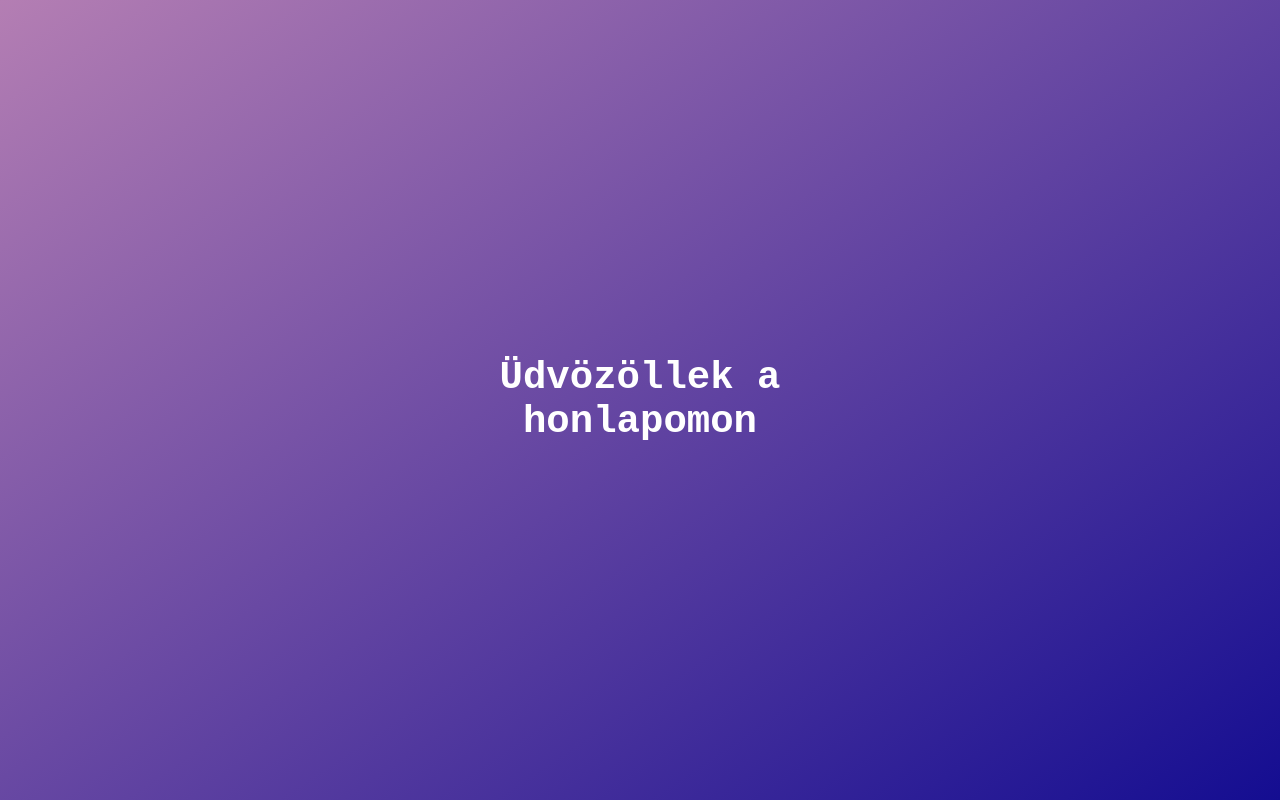
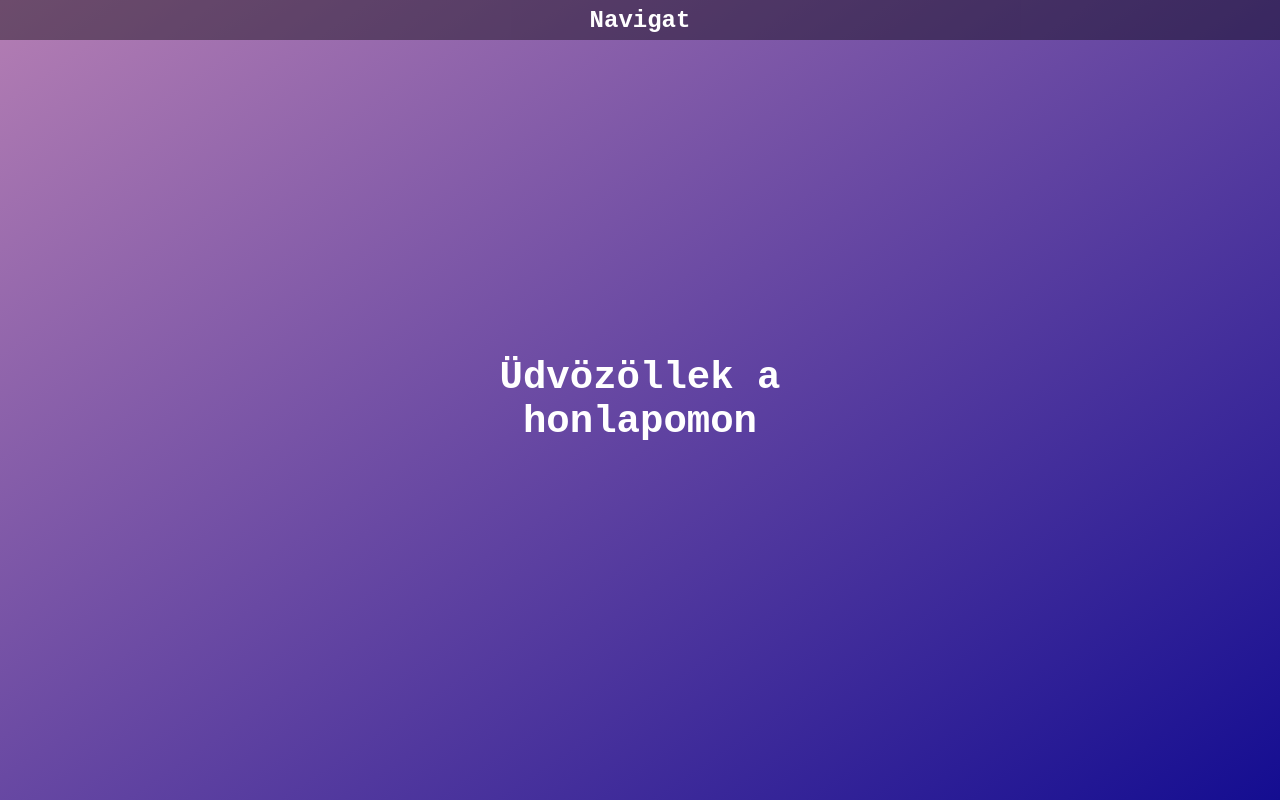
Before and after one commit to feherszabolcs/portfolio, a React (Create React App) app: page / in a window 1280 px wide. Built offline with nearby package versions, Linux system fonts and the light colour scheme.

Commit message:
navigation added, scrolling

```diff
--- a/public/index.html
+++ b/public/index.html
@@ -8,7 +8,7 @@
     <meta name="description" content="Web site created using create-react-app"/>
     <link rel="apple-touch-icon" href="%PUBLIC_URL%/logo192.png" />
     <link rel="manifest" href="%PUBLIC_URL%/manifest.json" />
-    <title>React App</title>
+    <title>React testing</title>
   </head>
   <body>
     <div id="root"></div>
--- a/src/App.css
+++ b/src/App.css
@@ -15,6 +15,26 @@ section{
     align-items: center;
     scroll-snap-align: start;
 }
+section.App-navbar{
+    height: 5vh;
+    display: flex;
+    width: 100%;
+    justify-content: center;
+    align-items: center;
+    scroll-snap-align: start;
+    position: fixed;
+    background-color: rgb(0,0,0);
+    background-color: rgba(0,0,0, 0.4);
+}
+section.App-footer{
+    height: 7vh;
+    display: flex;
+    width: 100%;
+    justify-content: center;
+    align-items: center;
+    scroll-snap-align: start;
+    position: fixed;
+}
 .container{
     scroll-snap-type: y mandatory;
     overflow-y: scroll;
--- a/src/App.js
+++ b/src/App.js
@@ -5,16 +5,21 @@ import { Navbar, Footer, Welcome, About } from './components';
 const App = () => {
   return (
     <div>
-
       <div className='container'>
-      <Navbar/>
+        <section className='App-navbar'>
+          <div className='bg-blur'>
+            <Navbar />
+          </div>
+        </section>
         <section className='App-starterpage'>
           <Welcome />
         </section>
         <section className='App-about'>
-          <About/>
+          <About />
         </section>
-        <Footer/>
+        <section className='App-footer'>
+          <Footer />
+        </section>
       </div>
     </div>
 
--- a/src/components/footer/Footer.jsx
+++ b/src/components/footer/Footer.jsx
@@ -3,7 +3,7 @@ import './footer.css'
 
 const Footer = () =>{
     return(
-        <div>
+        <div className="Footer-main">
             footer
         </div>
     )
--- a/src/components/footer/footer.css
+++ b/src/components/footer/footer.css
@@ -0,0 +1,4 @@
+.Footer-main{
+    font-size: 2rem;
+    color: white;
+}
--- a/src/components/navbar/Navbar.jsx
+++ b/src/components/navbar/Navbar.jsx
@@ -3,7 +3,7 @@ import './navbar.css'
 
 const Navbar = () =>{
     return(
-        <div>
+        <div className="navbar-container">
             <h1>Navigat</h1>
         </div>
     )
--- a/src/components/navbar/navbar.css
+++ b/src/components/navbar/navbar.css
@@ -1,3 +1,4 @@
-body{
-    background-color: transparent;
+.navbar-container h1{
+    color: white;
+    z-index: 2;
 }
--- a/src/index.css
+++ b/src/index.css
@@ -5,6 +5,8 @@
   scroll-behavior: smooth;
   scrollbar-width: none;
   -ms-overflow-style: none;
+  -webkit-transition: all 0s ease-out !important;
+  transition: all 0s ease-out !important;
 }
 ::-webkit-scrollbar {
   display: none;
```
